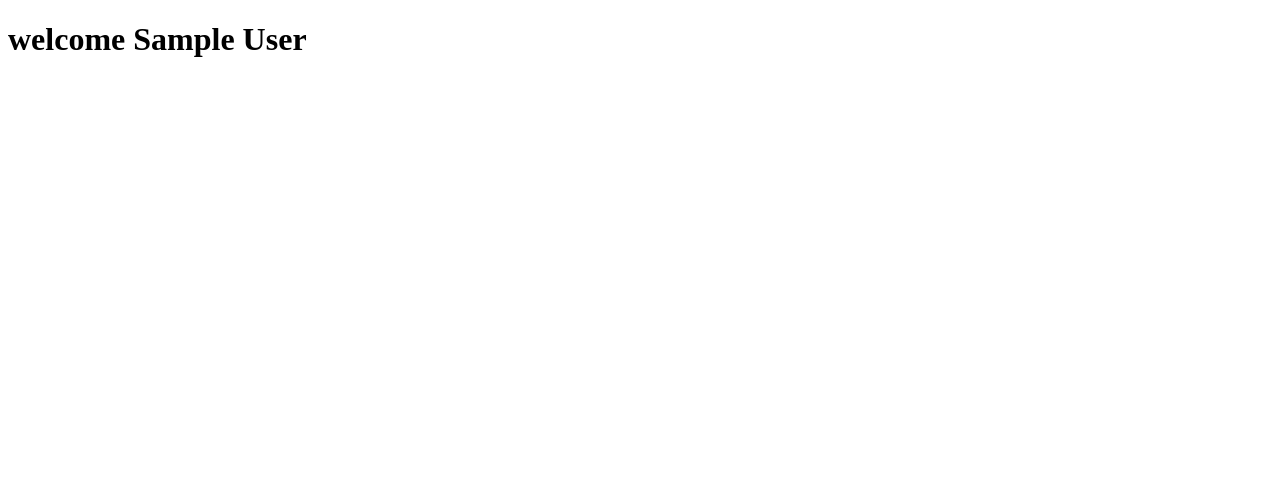
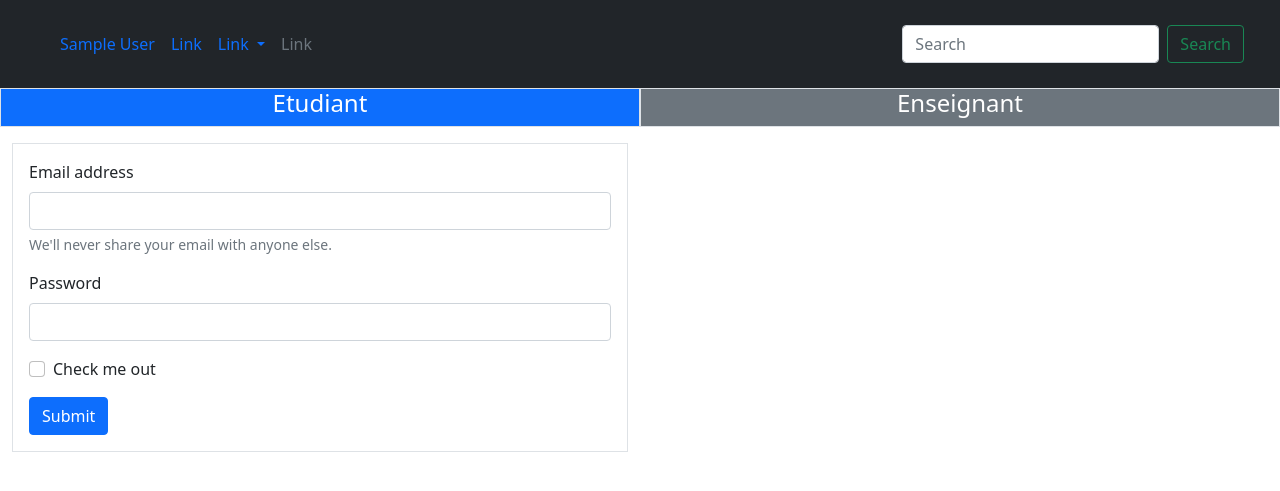
Before and after one commit to manoyfinaritra/gestion_ecole, a PHP site: page /gestion_ecole/view/acceuil_admin.php in a window 1280 px wide. Shown: the top 491 px of the page. Run offline with PHP 8.4, Linux system fonts and the light colour scheme; the visitor is signed in with stand-in values (Sample User, id 1); some libraries are stand-ins or nearby versions.

Commit message:
acceuil_admin

```diff
--- a/view/acceuil_admin.php
+++ b/view/acceuil_admin.php
@@ -1,4 +1,5 @@
-<?php session_start(); ?>
+<?php session_start();
+include "../config.php"    ?>
 <!DOCTYPE html>
 <html lang="en">
 
@@ -6,12 +7,47 @@
     <meta charset="UTF-8">
     <meta name="viewport" content="width=device-width, initial-scale=1.0">
     <title>Document</title>
+    <link rel="stylesheet" href="<?= URL ?>assets/css/bootstrap.css">
+
 </head>
 
 <body>
+    <?php include "../view/navbar.php" ?>
+    <div class="container-fluid">
+        <div class="row">
+            <div class="col text-center border bg-primary">
+                <h4 class=" text-white">Etudiant</h4>
+            </div>
+            <div class="col text-center border bg-secondary">
+                <h4 class=" text-white">Enseignant</h4>
+            </div>
+        </div>
+    </div>
 
-    <h1> welcome
-        <?= $_SESSION['nom'] ?></h1>
+    <div class="container-fluid">
+        <div class="row">
+            <div class="col-12 col-md-6">
+                <form class=" mt-3 border p-3">
+                    <div class="mb-3">
+                        <label for="exampleInputEmail1" class="form-label">Email address</label>
+                        <input type="email" class="form-control" id="exampleInputEmail1" aria-describedby="emailHelp">
+                        <div id="emailHelp" class="form-text">We'll never share your email with anyone else.</div>
+                    </div>
+                    <div class="mb-3">
+                        <label for="exampleInputPassword1" class="form-label">Password</label>
+                        <input type="password" class="form-control" id="exampleInputPassword1">
+                    </div>
+                    <div class="mb-3 form-check">
+                        <input type="checkbox" class="form-check-input" id="exampleCheck1">
+                        <label class="form-check-label" for="exampleCheck1">Check me out</label>
+                    </div>
+                    <button type="submit" class="btn btn-primary">Submit</button>
+                </form>
+            </div>
+        </div>
+    </div>
+
+    <script src="<?= URL ?>assets/js/bootstrap.js"></script>
 </body>
 
 </html>
--- /dev/null
+++ b/view/navbar.php
@@ -0,0 +1,42 @@
+<?php session_start(); ?>
+<nav class="navbar navbar-expand-lg bg-body-tertiary bg-dark p-4">
+    <div class="container-fluid">
+        <a class="navbar-brand" href="#"></a>
+        <button class="navbar-toggler text-primary" type="button" data-bs-toggle="collapse"
+            data-bs-target="#navbarScroll" aria-controls="navbarScroll" aria-expanded="false"
+            aria-label="Toggle navigation">
+            <span class="navbar-toggler-icon"></span>
+        </button>
+        <div class="collapse navbar-collapse" id="navbarScroll">
+            <ul class="navbar-nav me-auto my-2 my-lg-0 navbar-nav-scroll" style="--bs-scroll-height: 100px;">
+                <li class="nav-item">
+                    <a class="nav-link active text-capitalize" aria-current="page" href="#"><?= $_SESSION['nom'] ?></a>
+                </li>
+                <li class="nav-item">
+                    <a class="nav-link" href="#">Link</a>
+                </li>
+                <li class="nav-item dropdown">
+                    <a class="nav-link dropdown-toggle" href="#" role="button" data-bs-toggle="dropdown"
+                        aria-expanded="false">
+                        Link
+                    </a>
+                    <ul class="dropdown-menu">
+                        <li><a class="dropdown-item" href="#">Action</a></li>
+                        <li><a class="dropdown-item" href="#">Another action</a></li>
+                        <li>
+                            <hr class="dropdown-divider">
+                        </li>
+                        <li><a class="dropdown-item" href="#">Something else here</a></li>
+                    </ul>
+                </li>
+                <li class="nav-item">
+                    <a class="nav-link disabled" aria-disabled="true">Link</a>
+                </li>
+            </ul>
+            <form class="d-flex" role="search">
+                <input class="form-control me-2" type="search" placeholder="Search" aria-label="Search" />
+                <button class="btn btn-outline-success" type="submit">Search</button>
+            </form>
+        </div>
+    </div>
+</nav>
```
